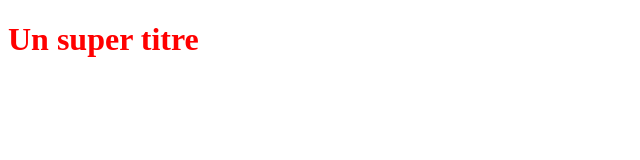
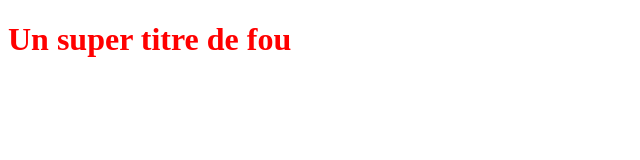
Before and after one commit to Tanc700/CoursOC, a plain HTML site: page index.html in a window 1280 px wide. Shown: the whole page, without its empty margins (0-640 px from the left). Drawn offline with Linux system fonts and the light colour scheme.

Commit message:
Modification du titre H1

```diff
--- a/index.html
+++ b/index.html
@@ -5,6 +5,6 @@
    <link rel="stylesheet" type="text/css" href="styles.css">
 </head>
 <body>
-   <h1>Un super titre</h1>
+   <h1>Un super titre de fou</h1>
 </body>
 </html>
```
